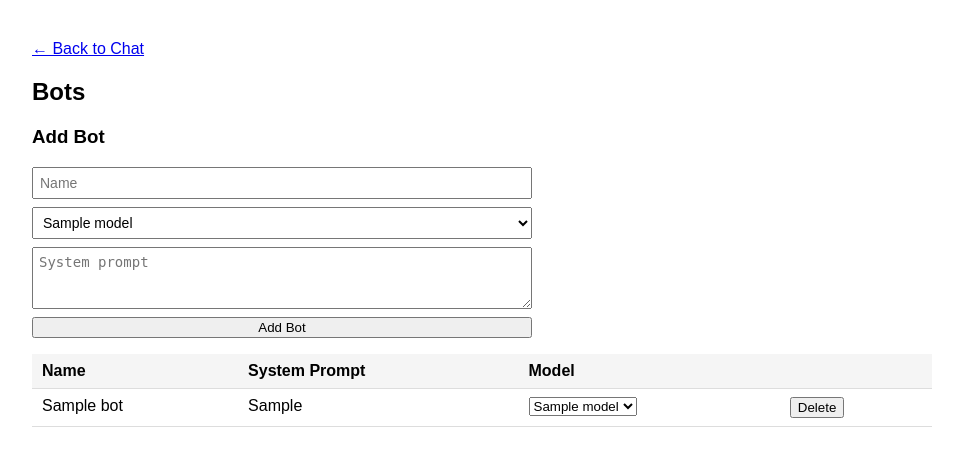
After one commit to gabrielkorn/chatting-with-bots, a Flask app: template templates/bots.html in a window 1280 px wide. The commit adds this page. Shown: the top 466 px of the page, without its empty margins (158-1121 px from the left). Run offline with Flask 3, Linux system fonts and the light colour scheme; the template is opened without the code that fills it: most values are stand-ins (such as "Sample title", 1, 10 or a date in 2020).

Commit message:
App, DB, Templates, Services

```diff
--- a/app.py
+++ b/app.py
@@ -1,9 +1,93 @@
 from flask import Flask, render_template, request, redirect, url_for
 from flask_htmx import HTMX
+from db import init_db, get_db_connection
+from services.chat_service import create_conversation, handle_chat, get_conversations, get_messages
+from services.bot_service import embed_all_bots, store_bot_vector
+from services.ollama_client import get_models
 
 app = Flask(__name__)
 htmx = HTMX(app)
+with app.app_context():
+    init_db()
+    embed_all_bots()
 
 @app.route("/")
 def index():
-    return render_template("index.html")
+    conversations = get_conversations()
+    all_bots = get_db_connection().execute("SELECT id, name FROM bots ORDER BY name").fetchall()
+    return render_template("index.html", conversations=conversations, all_bots=all_bots)
+
+@app.route("/conversations/new", methods=["POST"])
+def new_conversation():
+    conversation_id = create_conversation()
+    return redirect(url_for("view_conversation", conversation_id=conversation_id))
+
+@app.route("/convo/<int:conversation_id>")
+def view_conversation(conversation_id):
+    conversations = get_conversations()
+    messages = get_messages(conversation_id)
+    db = get_db_connection()
+    all_bots = db.execute("SELECT id, name FROM bots ORDER BY name").fetchall()
+    active_bot_ids = {row["bot_id"] for row in db.execute(
+        "SELECT bot_id FROM conversation_bots WHERE conversation_id = ?", (conversation_id,)
+    ).fetchall()}
+    return render_template("index.html", conversations=conversations, messages=messages,
+                           active_id=conversation_id, all_bots=all_bots, active_bot_ids=active_bot_ids)
+
+@app.route("/convo/<int:conversation_id>/bots/<int:bot_id>/toggle", methods=["POST"])
+def toggle_conversation_bot(conversation_id, bot_id):
+    db = get_db_connection()
+    existing = db.execute(
+        "SELECT 1 FROM conversation_bots WHERE conversation_id = ? AND bot_id = ?",
+        (conversation_id, bot_id)
+    ).fetchone()
+    if existing:
+        db.execute("DELETE FROM conversation_bots WHERE conversation_id = ? AND bot_id = ?",
+                   (conversation_id, bot_id))
+    else:
+        db.execute("INSERT INTO conversation_bots (conversation_id, bot_id) VALUES (?, ?)",
+                   (conversation_id, bot_id))
+    db.commit()
+    return "", 204
+
+@app.route("/message/send", methods=["POST"])
+def post_message():
+    message = request.form["message"]
+    conversation_id = request.form["conversation_id"]
+    bot_name, reply = handle_chat(conversation_id, message)
+    return render_template("message.html", message=message, reply=reply, bot_name=bot_name)
+
+@app.route("/bots")
+def bots():
+    all_bots = get_db_connection().execute("SELECT * FROM bots ORDER BY created_at DESC").fetchall()
+    models = get_models()
+    return render_template("bots.html", bots=all_bots, models=models)
+
+@app.route("/bots", methods=["POST"])
+def create_bot():
+    db = get_db_connection()
+    name = request.form["name"]
+    system_prompt = request.form["system_prompt"]
+    model = request.form["model"]
+    cursor = db.cursor()
+    cursor.execute(
+        "INSERT INTO bots (name, system_prompt, model) VALUES (?, ?, ?)",
+        (name, system_prompt, model)
+    )
+    db.commit()
+    store_bot_vector(cursor.lastrowid)
+    return redirect(url_for("bots"))
+
+@app.route("/bots/<int:bot_id>/delete", methods=["POST"])
+def delete_bot(bot_id):
+    db = get_db_connection()
+    db.execute("DELETE FROM bots WHERE id = ?", (bot_id,))
+    db.commit()
+    return redirect(url_for("bots"))
+
+@app.route("/bots/<int:bot_id>/model", methods=["POST"])
+def update_bot_model(bot_id):
+    db = get_db_connection()
+    db.execute("UPDATE bots SET model = ? WHERE id = ?", (request.form["model"], bot_id))
+    db.commit()
+    return redirect(url_for("bots"))
--- a/db.py
+++ b/db.py
@@ -1,16 +1,44 @@
 import sqlite3
+import sqlite_vec
 
-DB_PATH = 'chatting-with-bots.db'
+DB_PATH = 'app.db'
 
 def get_db_connection():
     conn = sqlite3.connect(DB_PATH)
     conn.row_factory = sqlite3.Row
+    conn.enable_load_extension(True)
+    sqlite_vec.load(conn)
+    conn.enable_load_extension(False)
     return conn
 
 def init_db():
     conn = get_db_connection()
     cursor = conn.cursor()
 
+    cursor.execute('''
+        CREATE TABLE IF NOT EXISTS bots (
+            id INTEGER PRIMARY KEY AUTOINCREMENT,
+            name TEXT NOT NULL UNIQUE,
+            system_prompt TEXT,
+            system_prompt_vector BLOB,
+            model TEXT NOT NULL,
+            created_at DATETIME DEFAULT CURRENT_TIMESTAMP
+        )
+    ''')
+    cursor.execute('''
+        CREATE TABLE IF NOT EXISTS conversations (
+            id INTEGER PRIMARY KEY,
+            name TEXT NOT NULL,
+            created_at DATETIME DEFAULT CURRENT_TIMESTAMP
+        )
+    ''')
+    cursor.execute('''
+        CREATE TABLE IF NOT EXISTS conversation_bots (
+            conversation_id INTEGER NOT NULL,
+            bot_id INTEGER NOT NULL,
+            PRIMARY KEY (conversation_id, bot_id)
+        )
+    ''')
     cursor.execute('''
         CREATE TABLE IF NOT EXISTS messages (
             id INTEGER PRIMARY KEY AUTOINCREMENT,
--- /dev/null
+++ b/services/bot_service.py
@@ -0,0 +1,67 @@
+import struct
+import requests
+from flask import current_app
+from db import get_db_connection
+
+OLLAMA_API_URL = "http://ollama:11434"
+EMBED_MODEL = "qwen:0.5b"
+
+def _embed(text):
+    try:
+        response = requests.post(f"{OLLAMA_API_URL}/api/embed",
+                                 json={"model": EMBED_MODEL, "input": text}, timeout=30)
+        response.raise_for_status()
+        return response.json()["embeddings"][0]
+    except requests.RequestException as e:
+        current_app.logger.error(f"Error embedding text: {e}")
+        return None
+
+def _pack(vector):
+    return struct.pack(f"{len(vector)}f", *vector)
+
+def store_bot_vector(bot_id):
+    db = get_db_connection()
+    bot = db.execute("SELECT system_prompt FROM bots WHERE id = ?", (bot_id,)).fetchone()
+    if not bot or not bot["system_prompt"]:
+        return
+    vector = _embed(bot["system_prompt"])
+    if vector:
+        db.execute("UPDATE bots SET system_prompt_vector = ? WHERE id = ?",
+                   (_pack(vector), bot_id))
+        db.commit()
+
+def embed_all_bots():
+    db = get_db_connection()
+    bots = db.execute(
+        "SELECT id FROM bots WHERE system_prompt IS NOT NULL AND system_prompt_vector IS NULL"
+    ).fetchall()
+    for bot in bots:
+        store_bot_vector(bot["id"])
+
+def find_best_bot(user_message, conversation_id=None):
+    vector = _embed(user_message)
+    if not vector:
+        return None
+    db = get_db_connection()
+    packed = _pack(vector)
+
+    if conversation_id:
+        result = db.execute("""
+            SELECT bots.*, vec_distance_cosine(system_prompt_vector, ?) as distance
+            FROM bots
+            INNER JOIN conversation_bots ON bots.id = conversation_bots.bot_id
+            WHERE bots.system_prompt_vector IS NOT NULL
+              AND conversation_bots.conversation_id = ?
+            ORDER BY distance ASC
+            LIMIT 1
+        """, (packed, conversation_id)).fetchone()
+        if result:
+            return result
+
+    return db.execute("""
+        SELECT *, vec_distance_cosine(system_prompt_vector, ?) as distance
+        FROM bots
+        WHERE system_prompt_vector IS NOT NULL
+        ORDER BY distance ASC
+        LIMIT 1
+    """, (packed,)).fetchone()
--- /dev/null
+++ b/services/ollama_client.py
@@ -0,0 +1,28 @@
+import requests
+from flask import current_app
+
+OLLAMA_API_URL = "http://ollama:11434" #"http://localhost:11434/v1/ollama"
+
+# Function to send a messages to the Ollama API and get a response
+def chat(messages, model="qwen:0.5b"):
+    try:
+        payload = {"model": model,
+                   "messages": messages,
+                   "stream": False
+                }
+        response = requests.post(f"{OLLAMA_API_URL}/api/chat", json=payload, timeout=30)
+        response.raise_for_status()
+        return response.json()
+    except requests.RequestException as e:
+        current_app.logger.error(f"Error communicating with Ollama API: {e}")
+        return {"error": "Failed to communicate with Ollama API"}
+
+# Function to get available models from Ollama API
+def get_models():
+    try:
+        response = requests.get(f"{OLLAMA_API_URL}/api/tags")
+        models = response.json().get("models", [])
+        return models
+    except requests.RequestException as e:
+        current_app.logger.error(f"Error fetching models from Ollama API: {e}")
+        return {"error": "Failed to fetch models from Ollama API"}
--- /dev/null
+++ b/templates/bots.html
@@ -0,0 +1,60 @@
+<!DOCTYPE html>
+<html>
+<head>
+  <title>RobotRock - Bots</title>
+  <style>
+    body { font-family: sans-serif; max-width: 900px; margin: 40px auto; padding: 0 20px; }
+    table { width: 100%; border-collapse: collapse; margin-top: 16px; }
+    th, td { text-align: left; padding: 8px 10px; border-bottom: 1px solid #ddd; vertical-align: top; }
+    th { background: #f5f5f5; }
+    .truncate { max-width: 280px; white-space: nowrap; overflow: hidden; text-overflow: ellipsis; }
+    .add-form { display: flex; flex-direction: column; gap: 8px; max-width: 500px; margin-top: 12px; }
+    .add-form input, .add-form select, .add-form textarea { padding: 6px; font-size: 14px; }
+    .add-form textarea { resize: vertical; }
+  </style>
+</head>
+<body>
+  <a href="/">← Back to Chat</a>
+  <h2>Bots</h2>
+
+  <h3>Add Bot</h3>
+  <form class="add-form" method="POST" action="/bots">
+    <input type="text" name="name" placeholder="Name" required />
+    <select name="model" required>
+      {% for m in models %}
+        <option value="{{ m.name }}">{{ m.name }}</option>
+      {% endfor %}
+    </select>
+    <textarea name="system_prompt" placeholder="System prompt" rows="3"></textarea>
+    <button type="submit">Add Bot</button>
+  </form>
+
+  <table>
+    <thead>
+      <tr><th>Name</th><th>System Prompt</th><th>Model</th><th></th></tr>
+    </thead>
+    <tbody>
+      {% for bot in bots %}
+      <tr>
+        <td>{{ bot.name }}</td>
+        <td class="truncate">{{ bot.system_prompt or '—' }}</td>
+        <td>
+          <form method="POST" action="/bots/{{ bot.id }}/model">
+            <select name="model" onchange="this.form.submit()">
+              {% for m in models %}
+                <option value="{{ m.name }}" {% if m.name == bot.model %}selected{% endif %}>{{ m.name }}</option>
+              {% endfor %}
+            </select>
+          </form>
+        </td>
+        <td>
+          <form method="POST" action="/bots/{{ bot.id }}/delete">
+            <button type="submit">Delete</button>
+          </form>
+        </td>
+      </tr>
+      {% endfor %}
+    </tbody>
+  </table>
+</body>
+</html>
--- /dev/null
+++ b/templates/message.html
@@ -0,0 +1,2 @@
+<div class="message user">{{ message }}</div>
+<div class="message bot">{% if bot_name %}<strong>{{ bot_name }}:</strong> {% endif %}{{ reply }}</div>
```
Also changed, not shown: docker-compose.yml (added, +27 -0 lines), services/chat_service.py (added, +66 -0 lines), templates/index.html (+61 -4 lines), 1 other file.
